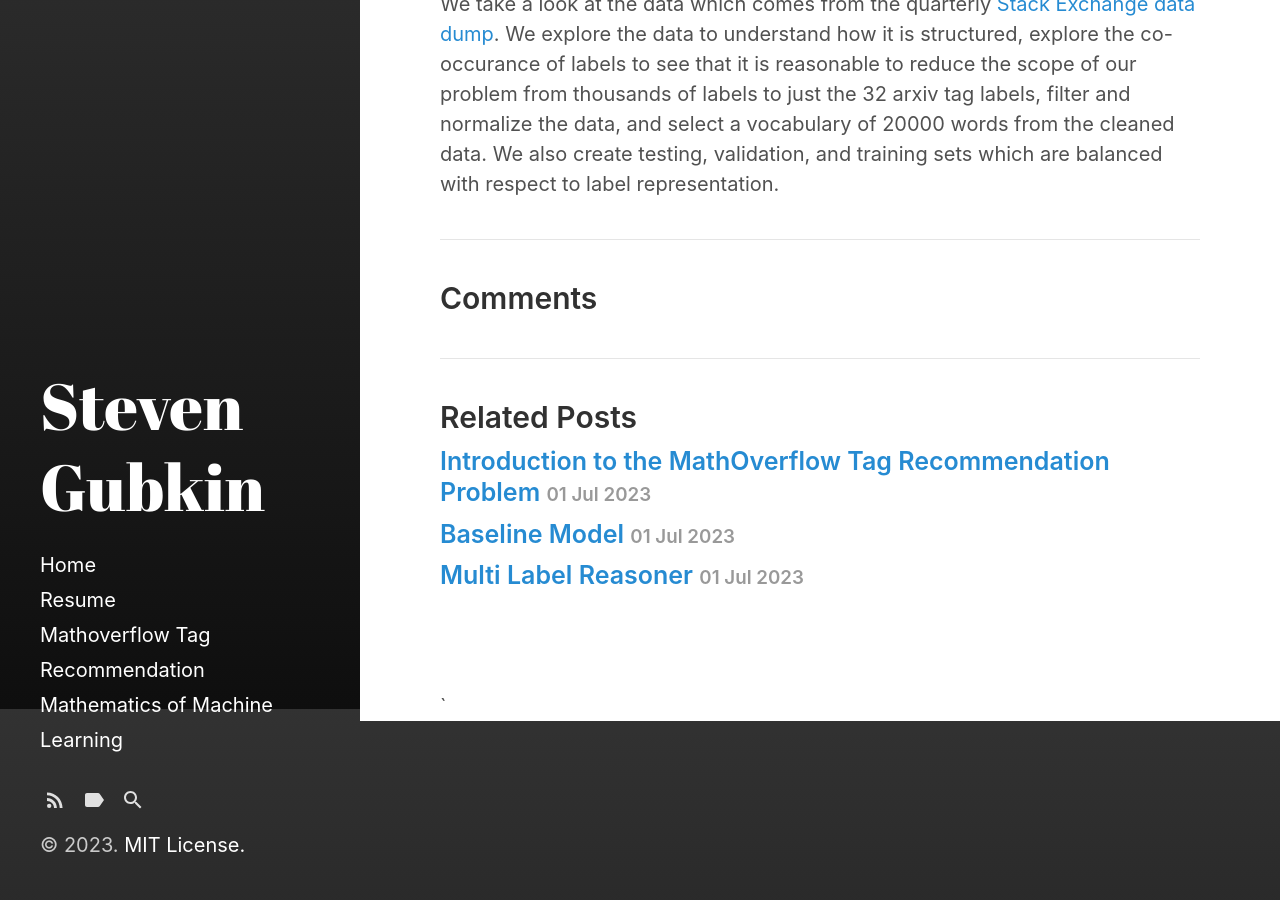
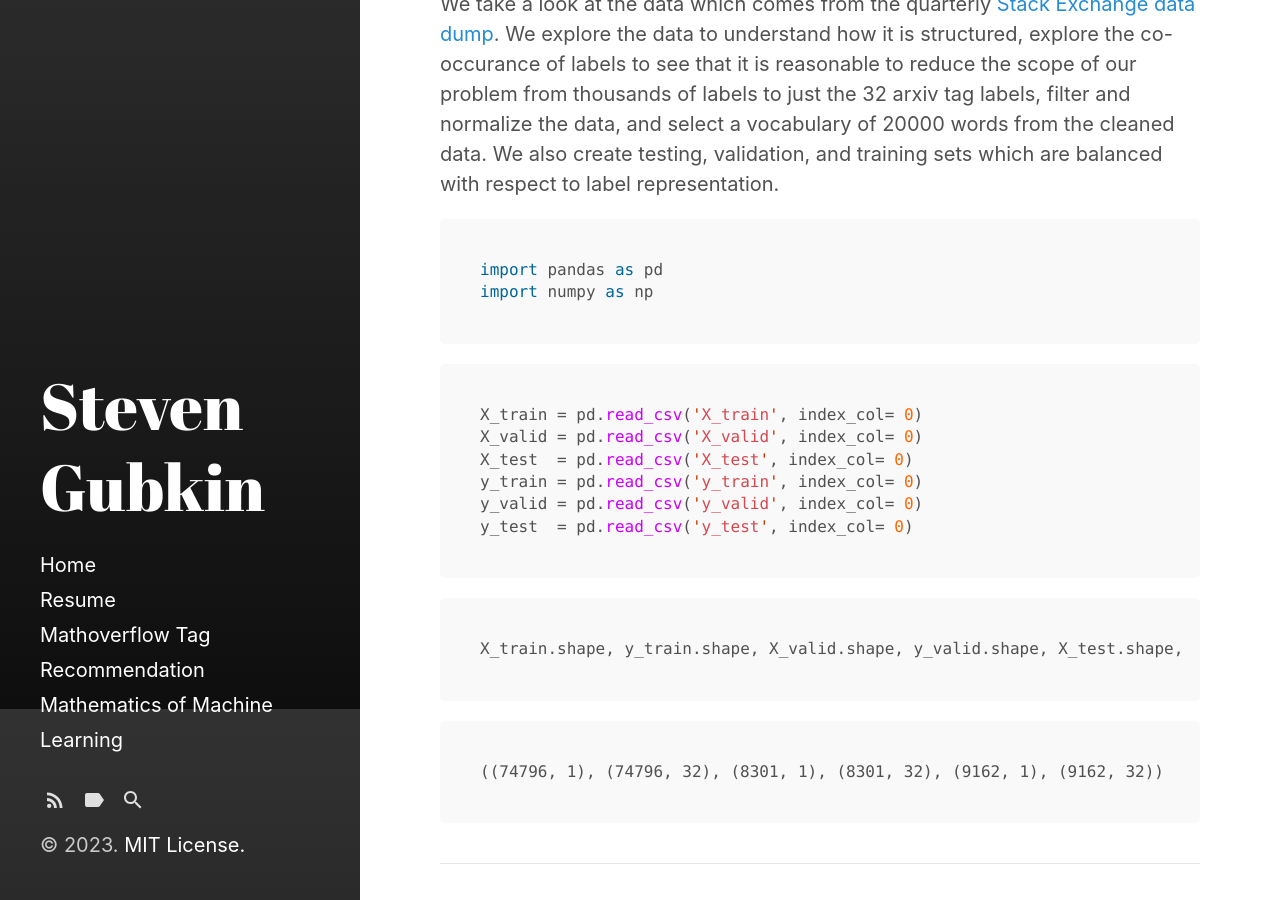
Before and after one commit to StevenGubkin/StevenGubkin.github.io, a Jekyll site: the page built from _posts/2023-07-02-data-exploration.md, in a window 1280 px wide and 900 px high, scrolled down 191 px. Built offline with Jekyll 4.4.1, drawn with Linux system fonts in a browser that asks for light colours.

Commit message:
Adding data science math content

````diff
--- a/_includes/comments.html
+++ /dev/null
@@ -1,6 +0,0 @@
-{% if page.comments != false %}
-  <section class="comments">
-    <h2>Comments</h2>
-    {% include disqus.html %}
-  </section>
-{% endif %}
--- a/_posts/2023-07-02-data-exploration.md
+++ b/_posts/2023-07-02-data-exploration.md
@@ -8,3 +8,30 @@ date: 2023-07-01 00:00:03
 ---
 
 We take a look at the data which comes from the quarterly [Stack Exchange data dump](https://archive.org/details/stackexchange).  We explore the data to understand how it is structured, explore the co-occurance of labels to see that it is reasonable to reduce the scope of our problem from thousands of labels to just the 32 arxiv tag labels, filter and normalize the data, and select a vocabulary of 20000 words from the cleaned data. We also create testing, validation, and training sets which are balanced with respect to label representation.
+
+
+
+```python
+import pandas as pd
+import numpy as np
+```
+
+
+```python
+X_train = pd.read_csv('X_train', index_col= 0)
+X_valid = pd.read_csv('X_valid', index_col= 0)
+X_test  = pd.read_csv('X_test', index_col= 0)
+y_train = pd.read_csv('y_train', index_col= 0)
+y_valid = pd.read_csv('y_valid', index_col= 0)
+y_test  = pd.read_csv('y_test', index_col= 0)
+```
+
+
+```python
+X_train.shape, y_train.shape, X_valid.shape, y_valid.shape, X_test.shape, y_test.shape
+```
+
+
+
+
+    ((74796, 1), (74796, 32), (8301, 1), (8301, 32), (9162, 1), (9162, 32))
````
Also changed, not shown: _config.yml (+0 -17 lines), _posts/2023-06-30-Universal-Approximation-Theorem.md (deleted, +0 -180 lines), _posts/2023-07-03-baseline-model.md (+1 -1 lines), category/resume.md (+1 -2 lines).
